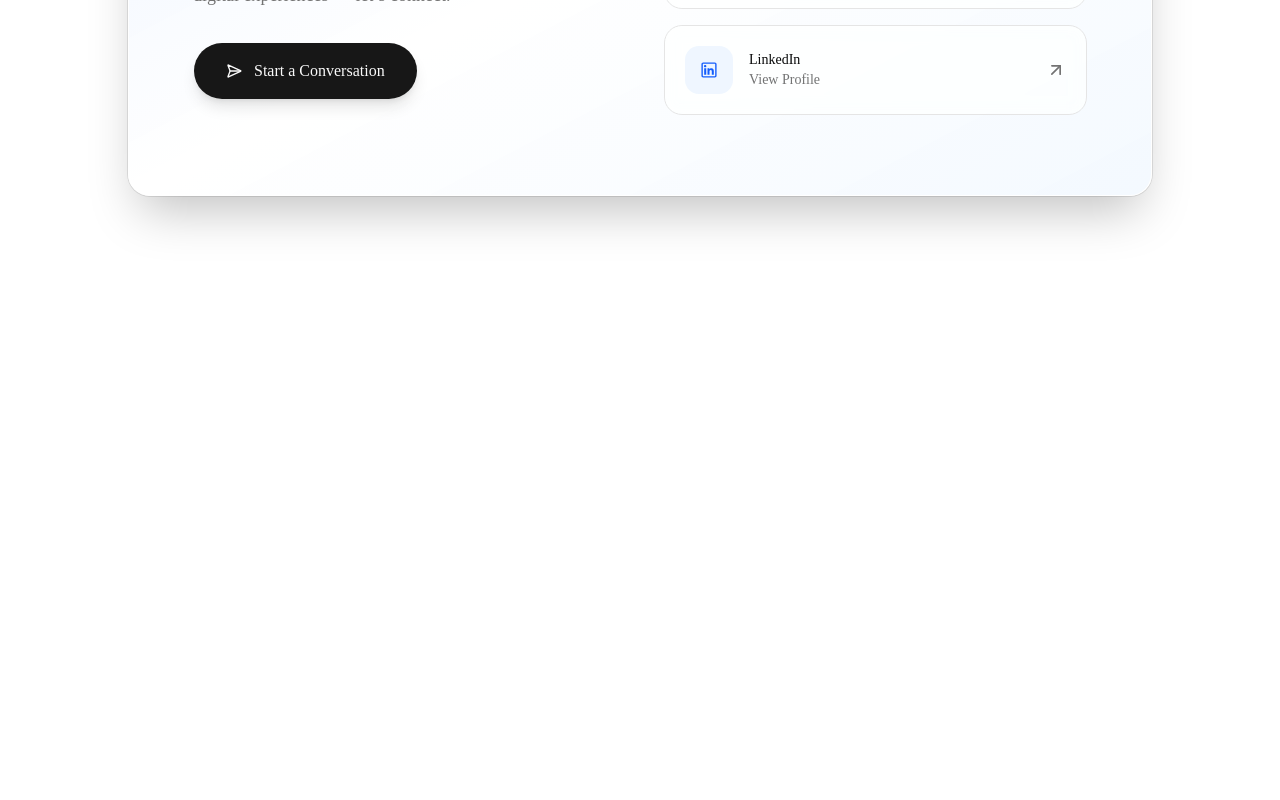
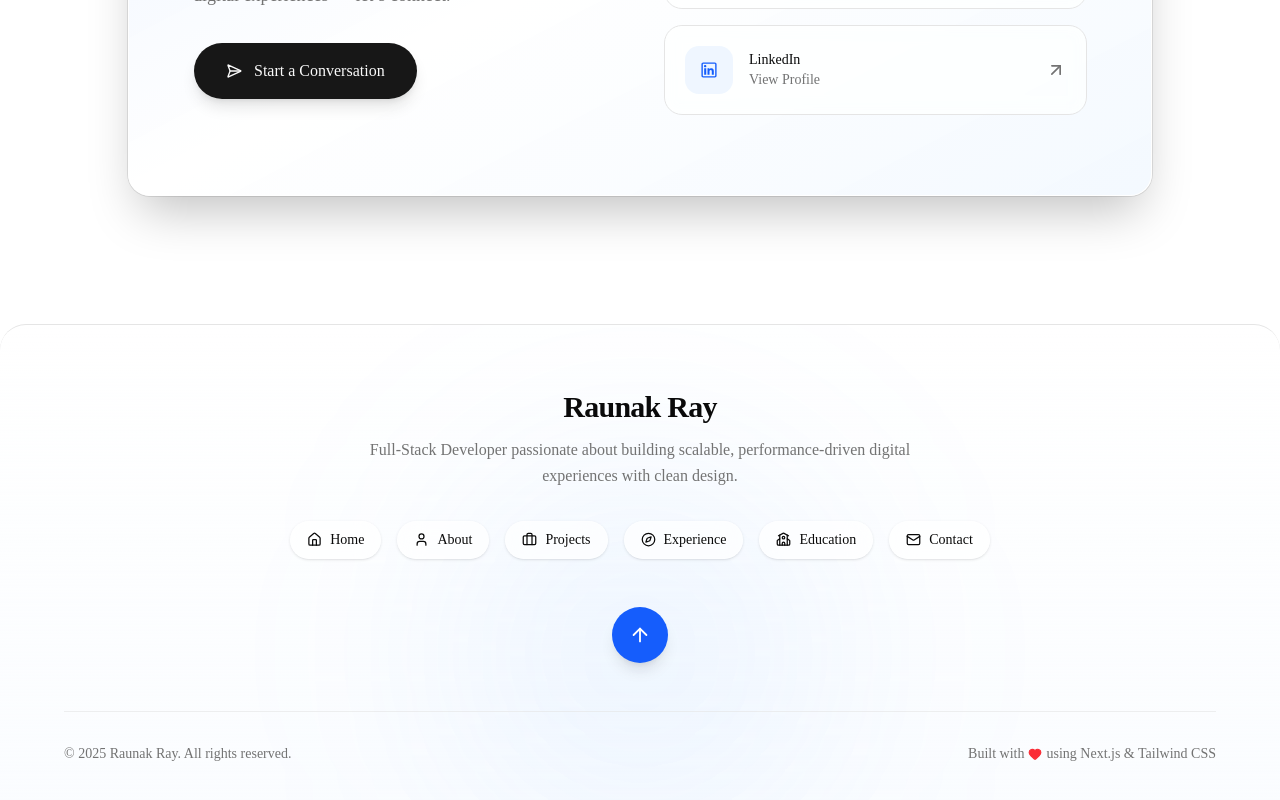
Before and after one commit to raunak-ray/Portfolio, a Next.js app: page / in a window 1280 px wide. Shown: the part 5388-6188 px from the top of the page. Before the commit the page ends 5712 px from the top, so only its background shows below. Built offline with nearby package versions, Linux system fonts and the light colour scheme.

Commit message:
feat: add Footer component for enhanced site navigation and user engagement

```diff
--- a/src/app/layout.tsx
+++ b/src/app/layout.tsx
@@ -2,6 +2,7 @@
 import { Geist, Geist_Mono } from "next/font/google";
 import "./globals.css";
 import Navbar from "@/components/Navbar";
+import Footer from "@/components/Footer";
 
 const geistSans = Geist({
   variable: "--font-geist-sans",
@@ -45,6 +46,8 @@
 
         {/* Main Content */}
         <main className="relative z-10">{children}</main>
+
+        <Footer />
       </body>
     </html>
   );
--- /dev/null
+++ b/src/components/Footer.tsx
@@ -0,0 +1,115 @@
+"use client";
+
+import {
+  Home,
+  User,
+  Briefcase,
+  Compass,
+  School,
+  Mail,
+  ArrowUp,
+  Heart,
+} from "lucide-react";
+import { motion } from "framer-motion";
+
+const footerLinks = [
+  { name: "Home", icon: Home, id: "home" },
+  { name: "About", icon: User, id: "about" },
+  { name: "Projects", icon: Briefcase, id: "projects" },
+  { name: "Experience", icon: Compass, id: "experience" },
+  { name: "Education", icon: School, id: "education" },
+  { name: "Contact", icon: Mail, id: "contact" },
+];
+
+function Footer() {
+  const handleScrollTo = (id: string) => {
+    const element = document.getElementById(id);
+    if (!element) return;
+
+    const offset = 100;
+    const top = element.getBoundingClientRect().top + window.scrollY - offset;
+
+    window.scrollTo({
+      top,
+      behavior: "smooth",
+    });
+  };
+
+  return (
+    <footer className="relative py-16 px-4 sm:px-6 md:px-10 border-t rounded-t-4xl bg-gradient-to-b from-white to-blue-50/30 overflow-hidden">
+      {/* BACKGROUND GLOW */}
+      <div className="absolute bottom-0 left-1/2 -translate-x-1/2 w-[350px] h-[350px] bg-blue-400/10 blur-[120px] rounded-full pointer-events-none" />
+
+      <div className="relative max-w-6xl mx-auto">
+        {/* TOP SECTION */}
+        <motion.div
+          initial={{ opacity: 0, y: 25 }}
+          whileInView={{ opacity: 1, y: 0 }}
+          transition={{ duration: 0.5 }}
+          viewport={{ once: true }}
+          className="flex flex-col items-center text-center space-y-8"
+        >
+          {/* BRAND */}
+          <div className="space-y-3">
+            <h3 className="text-2xl md:text-3xl font-semibold tracking-tight">
+              Raunak Ray
+            </h3>
+
+            <p className="text-muted-foreground max-w-xl mx-auto leading-relaxed text-sm sm:text-base">
+              Full-Stack Developer passionate about building scalable,
+              performance-driven digital experiences with clean design.
+            </p>
+          </div>
+
+          {/* NAVIGATION */}
+          <div className="flex flex-wrap justify-center gap-3 sm:gap-4">
+            {footerLinks.map((link) => {
+              const Icon = link.icon;
+
+              return (
+                <button
+                  key={link.id}
+                  onClick={() => handleScrollTo(link.id)}
+                  className="flex items-center gap-2 px-4 py-2 rounded-full text-sm bg-white/70 backdrop-blur-md border border-white/30 shadow-sm hover:shadow-md hover:bg-white transition-all"
+                >
+                  <Icon size={15} />
+                  {link.name}
+                </button>
+              );
+            })}
+          </div>
+
+          {/* SCROLL TO TOP */}
+          <button
+            onClick={() => handleScrollTo("home")}
+            className="group mt-4 w-14 h-14 rounded-full bg-blue-600 text-white flex items-center justify-center shadow-lg hover:scale-105 transition"
+          >
+            <ArrowUp
+              size={22}
+              className="group-hover:-translate-y-1 transition-transform"
+            />
+          </button>
+        </motion.div>
+
+        {/* BOTTOM BAR */}
+        <motion.div
+          initial={{ opacity: 0 }}
+          whileInView={{ opacity: 1 }}
+          transition={{ delay: 0.2 }}
+          viewport={{ once: true }}
+          className="mt-12 pt-8 border-t border-border/60 flex flex-col md:flex-row items-center justify-between gap-4 text-sm text-muted-foreground"
+        >
+          <p>
+            © {new Date().getFullYear()} Raunak Ray. All rights reserved.
+          </p>
+
+          <p className="flex items-center gap-1">
+            Built with <Heart size={14} className="text-red-500 fill-red-500" /> using Next.js & Tailwind CSS
+          </p>
+        </motion.div>
+      </div>
+    </footer>
+  );
+}
+
+export default Footer;
```
